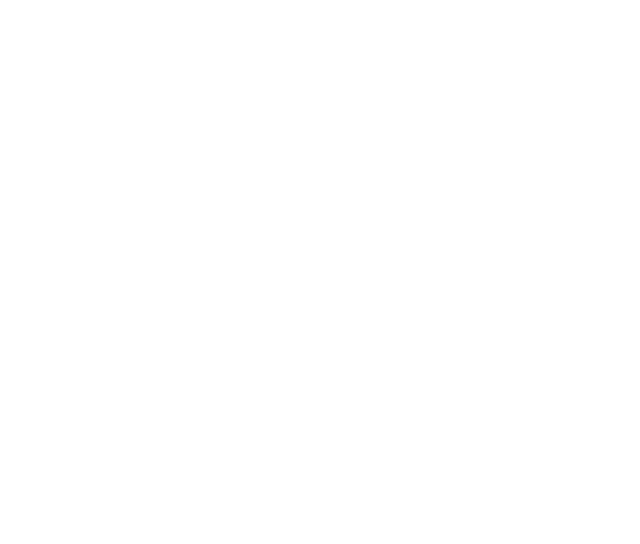
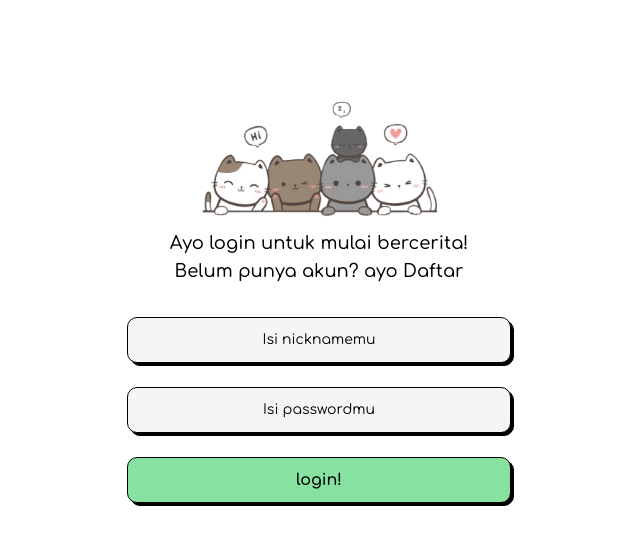
Before and after one commit to snowman1120/ceritain, a Nuxt app: page /Login in a window 1280 px wide. Before the commit this address had no page. Shown: the top 544 px of the page, without its empty margins (321-961 px from the left). Built offline with nearby package versions, Linux system fonts and the light colour scheme; a web font is replaced by a local one.

Commit message:
[ + ] create login page

```diff
--- /dev/null
+++ b/components/FormLogin.vue
@@ -0,0 +1,80 @@
+<script lang="ts" setup>
+  const { baseApi } = useAppConfig()
+
+  const usernameLabel: Ref = ref()
+  const passwordLabel: Ref = ref()
+
+  const username: Ref<string> = ref('')
+  const password: Ref<string> = ref('')
+
+  watch([username, password], () => {
+    const classLists: Array<string> = ['!-translate-y-6', '!border-black']
+    const elLists: Array<{ el: Ref, label: Ref }> = [
+      { el: username, label: usernameLabel },
+      { el: password, label: passwordLabel },
+    ]
+
+    elLists.map(({ el,label }) => {
+      if (el.value != '') classLists.forEach((item) => label?.value?.classList.add(item))
+      else classLists.forEach((item) => label?.value?.classList.remove(item))
+    })
+  })
+
+  const formLogin: Ref = ref()
+  const onLogin = async () => {
+    const formData: FormData = new FormData(formLogin.value)
+
+    const user = await useFetch('api/auth/login', {
+      baseURL: baseApi,
+      method: 'POST',
+      body: formData
+    })
+
+    const res: any = user.data.value
+    const token = res?.data?.token
+
+    if (token) localStorage.setItem('token', token)
+  }
+</script>
+
+<template>
+  <section class="container">
+    <form ref="formLogin" class="mt-5">
+      <div class="w-96 flex flex-col gap-6 mx-auto">
+        <div class="relative">
+          <input
+            type="text"
+            name="username"
+            id="username"
+            v-model="username"
+            class="peer relative w-full bg-secondary border px-6 py-[10px] border-black rounded-lgm outline-none placeholder:text-transparent drop-shadow-br"
+          />
+          <label
+            ref="usernameLabel"
+            for="username"
+            class="card-border inset-x-0 mt-3 mx-auto w-max bg-secondary peer-hover:-translate-y-6 peer-focus:-translate-y-6 text-sm">Isi nicknamemu</label>
+        </div>
+        <div class="relative">
+          <input
+            type="password"
+            name="password"
+            id="password"
+            v-model="password"
+            class="peer relative w-full bg-secondary border px-6 py-[10px] border-black rounded-lgm outline-none placeholder:text-transparent drop-shadow-br"
+          />
+          <label
+            ref="passwordLabel"
+            for="password"
+            class="card-border inset-x-0 mt-3 mx-auto w-max bg-secondary peer-hover:-translate-y-6 peer-focus:-translate-y-6 text-sm">Isi passwordmu</label>
+        </div>
+        <div class="relative">
+          <button
+            type="button"
+            class="relative w-full border px-6 py-[10px] bg-accent-9 font-semibold border-black rounded-lgm hover:bg-secondary transition-all duration-300 drop-shadow-br"
+            v-on:click="onLogin"
+          >login!</button>
+        </div>
+      </div>
+    </form>
+  </section>
+</template>
--- /dev/null
+++ b/pages/Login/index.vue
@@ -0,0 +1,17 @@
+<template>
+  <section>
+    <section class="container">
+      <div class="pt-24 mb-8">
+        <div class="w-72 mx-auto mb-2">
+          <img class="w-full" src="~/assets/images/cats.png" alt="Ceritain">
+        </div>
+        <div class="mx-auto max-w-max text-center text-lg font-medium">
+          <p>Ayo login untuk mulai bercerita!</p>
+          <p>Belum punya akun? ayo <NuxtLink to="/register">Daftar</NuxtLink></p>
+        </div>
+      </div>
+    </section>
+
+    <FormLogin />
+  </section>
+</template>
```
